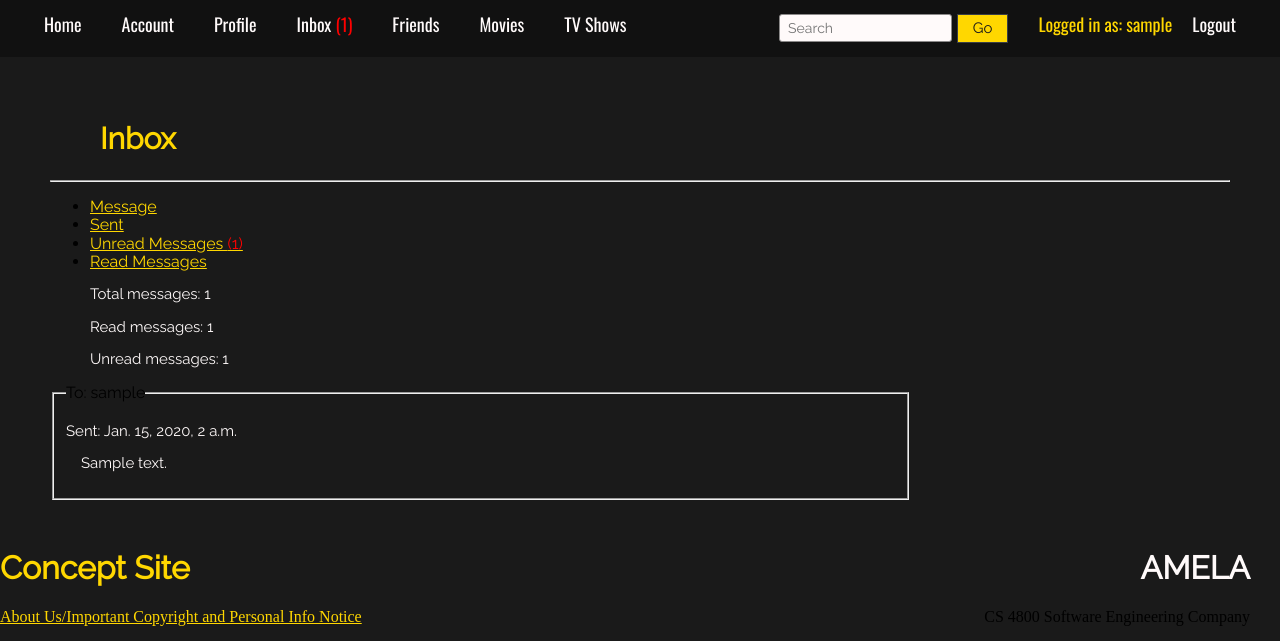
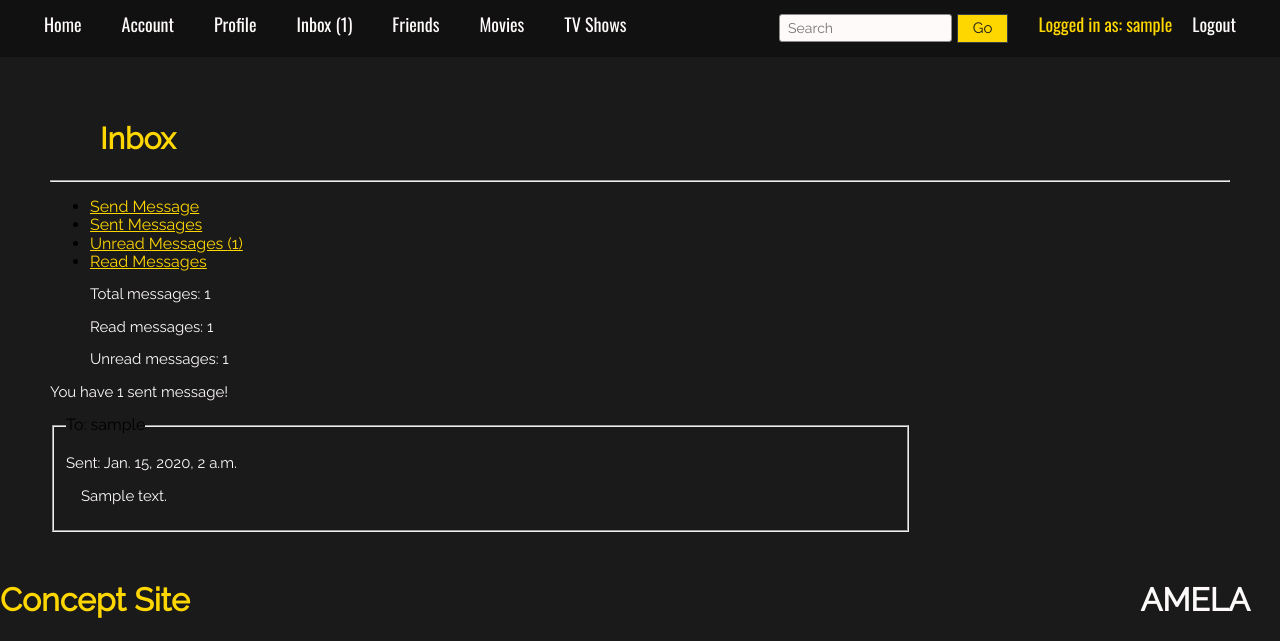
Before and after one commit to GavinMK/GECKZ-AMELA, a Django app: page /streaming/sentInbox/ in a window 1280 px wide. Shown: the top 641 px of the page. Run offline with Django 3.2, Linux system fonts and the light colour scheme; a user stored in the database is signed in; tables that the repository leaves empty hold one stand-in row (values such as "Sample post").

Commit message:
Made all inbox pages give you the number of messages in the page, and made all alerts (red text) share one css class

```diff
--- a/app_site/app_site/settings.py
+++ b/app_site/app_site/settings.py
@@ -78,7 +78,7 @@ DEBUG = True
 DATABASES = {
     'default': {
         'ENGINE': 'django.db.backends.mysql',
-        'NAME': 'gavin_test',
+        'NAME': 'geckz_clone',
         'USER': 'amela',
         'PASSWORD': 'Rod!4800',
 		'HOST': 'geckz.c4wdoufytnsx.us-east-1.rds.amazonaws.com',
--- a/app_site/streaming/static/streaming/style.css
+++ b/app_site/streaming/static/streaming/style.css
@@ -183,12 +183,18 @@ nav a.active {
   color: white;
 }
 
+/* This class centers stuff, but also does a lot of other random, unrelated things.*/
 .center {
 	text-align: center;
 	display: block;
 	margin-left: auto;
 	margin-right: auto;
 	width: 50%;
+}
+
+/* This class changes things to the alert color */
+.alert {
+	color: #ff2222;
 }
 
 .inbox-style ul{
--- a/app_site/streaming/templates/inboxNav.html
+++ b/app_site/streaming/templates/inboxNav.html
@@ -1,9 +1,9 @@
 <div class="inbox-style">
     <ul>
-        <li><a href="{% url 'streaming:messageInbox' %}">Message</a></li>
-        <li><a href="{% url 'streaming:sentInbox' %}">Sent</a></li>
+        <li><a href="{% url 'streaming:messageInbox' %}">Send Message</a></li>
+        <li><a href="{% url 'streaming:sentInbox' %}">Sent Messages</a></li>
         <li><a href="{% url 'streaming:inbox' %}">Unread Messages
-            {% if user.inbox.num_unread_messages > 0 %} <span style="color: red;">({{user.inbox.num_unread_messages}})</span> {% endif %}</a></li>
+            {% if user.inbox.num_unread_messages > 0 %} <span class="alert">({{user.inbox.num_unread_messages}})</span> {% endif %}</a></li>
         <li><a href="{% url 'streaming:readInbox' %}">Read Messages</a></li>
         <p id="inboxCount"><span>Total messages:</span> {{ user.inbox.num_messages }}</p>
         <p id="inboxCount"><span>Read messages:</span> {{ user.inbox.num_read_messages }}</p>
--- a/app_site/streaming/templates/navPage.html
+++ b/app_site/streaming/templates/navPage.html
@@ -7,7 +7,7 @@
 		<li><a href="{% url 'streaming:accountPage' %}">Account</a></li>
 		<li><a href="{% url 'streaming:user_page' %}">Profile</a></li>
 		<li><a href="{% url 'streaming:inbox' %}">Inbox
-			{% if request.user.inbox.num_unread_messages > 0 %}<span style="color: red;"> ({{request.user.inbox.num_unread_messages}})</span>{% endif %}</a></li>
+			{% if request.user.inbox.num_unread_messages > 0 %}<span class="alert"> ({{request.user.inbox.num_unread_messages}})</span>{% endif %}</a></li>
 		<li><a href="{% url 'streaming:friends' %}">Friends</a></li>
 		<li><a href="{% url 'streaming:movies' %}">Movies</a></li>
 		<li><a href="{% url 'streaming:shows' %}">TV Shows</a></li>
--- a/app_site/streaming/templates/streaming/inbox.html
+++ b/app_site/streaming/templates/streaming/inbox.html
@@ -13,7 +13,7 @@
     <section style="width: 73%;">
 
         {% if user.inbox.num_unread_messages > 0 %}
-            <p style="color: red;">You have {{ user.inbox.num_unread_messages }} unread message{{ user.inbox.num_unread_messages|pluralize }}!</p>
+            <p class="alert">You have {{ user.inbox.num_unread_messages }} unread message{{ user.inbox.num_unread_messages|pluralize }}!</p>
         {% else %}
             <p>You have no unread messages.</p>
         {% endif %}
--- a/app_site/streaming/templates/streaming/readInbox.html
+++ b/app_site/streaming/templates/streaming/readInbox.html
@@ -12,7 +12,7 @@
 
     <section style="width: 73%;">
 		{% if user.inbox.num_read_messages > 0 %}
-            <p style="color: red;">You have {{ user.inbox.num_read_messages }} read message{{ user.inbox.num_read_messages|pluralize }}!</p>
+            <p>You have {{ user.inbox.num_read_messages }} read message{{ user.inbox.num_read_messages|pluralize }}!</p>
         {% else %}
             <p>You have no read messages.</p>
         {% endif %}
--- a/app_site/streaming/templates/streaming/sentInbox.html
+++ b/app_site/streaming/templates/streaming/sentInbox.html
@@ -9,15 +9,24 @@
         {% include 'inboxNav.html' %}
 	</aside>
 
+
+    <section style="width: 73%;">
+
+		{% if messages_to|length > 0 %}
+			<p>You have {{ messages_to|length }} sent message{{ messages_to|length|pluralize }}!</p>
+		{% else %}
+			<p>You have no sent messages.</p>
+		{% endif %}
+
 		{% for message in messages_to reversed %}
-        <section style="width: 73%;">
 				<fieldset>
 					<legend>To: {{message.part_of.siteuser}}</legend>
 					<p>Sent: {{message.timestamp}}</p>
 					<p style="padding-left: 0px;color: #fffafa;font-size: 15px;">&emsp;{{message.content}}</p>
 				</fieldset>
+		{% endfor %}
+
     </section>
-    {% endfor %}
 
 <script src="{% static 'streaming/js/utility.js' %}" type="text/javascript"></script>
 {% endblock %}
```
Lines whose indentation alone changed are shown as unchanged.
